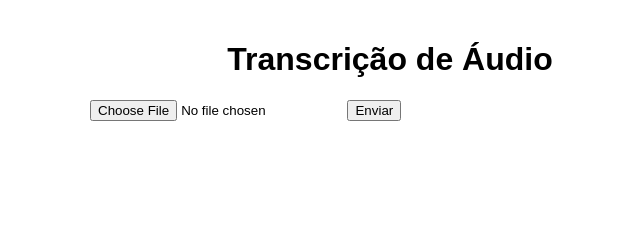
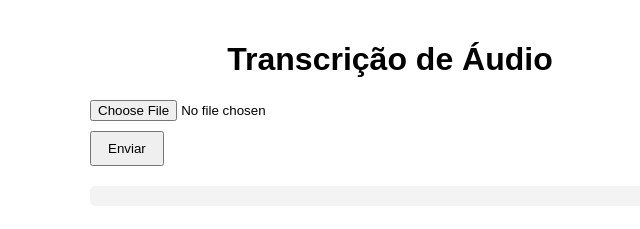
Before and after one commit to allanrsds/transcricao-audio, a website: page index.html in a window 1280 px wide. Shown: the whole page, without its empty margins (250-890 px from the left). Drawn offline with Linux system fonts and the light colour scheme.

Commit message:
Atualizar o index.html

```diff
--- a/index.html
+++ b/index.html
@@ -5,17 +5,40 @@
   <meta name="viewport" content="width=device-width, initial-scale=1" />
   <title>Transcrição de Áudio com Whisper</title>
   <style>
-    body { font-family: Arial, sans-serif; padding: 20px; max-width: 600px; margin: auto; }
-    h1 { text-align: center; }
-    #transcription { margin-top: 20px; white-space: pre-wrap; }
+    body {
+      font-family: Arial, sans-serif;
+      padding: 20px;
+      max-width: 600px;
+      margin: auto;
+    }
+
+    h1 {
+      text-align: center;
+    }
+
+    #transcription {
+      margin-top: 20px;
+      white-space: pre-wrap;
+      background-color: #f3f3f3;
+      padding: 10px;
+      border-radius: 5px;
+    }
+
+    button {
+      margin-top: 10px;
+      padding: 8px 16px;
+    }
   </style>
 </head>
 <body>
   <h1>Transcrição de Áudio</h1>
+
   <form id="uploadForm">
     <input type="file" accept="audio/*" name="audio" required />
+    <br />
     <button type="submit">Enviar</button>
   </form>
+
   <div id="transcription"></div>
 
   <script>
@@ -27,11 +50,13 @@
       transcriptionDiv.textContent = "Transcrevendo...";
 
       const formData = new FormData(form);
+
       try {
-        const response = await fetch("http://localhost:3000/transcribe", {
+        const response = await fetch("/transcribe", {
           method: "POST",
           body: formData,
         });
+
         const data = await response.json();
 
         if (response.ok) {
```
